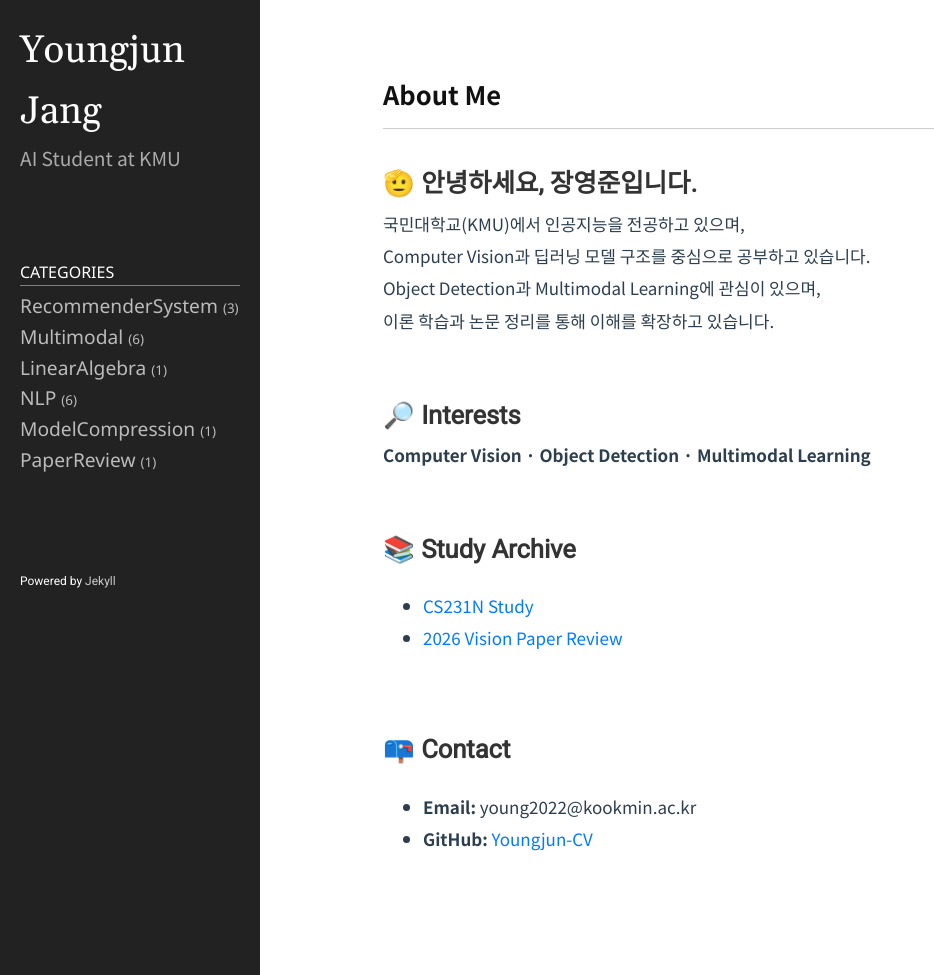
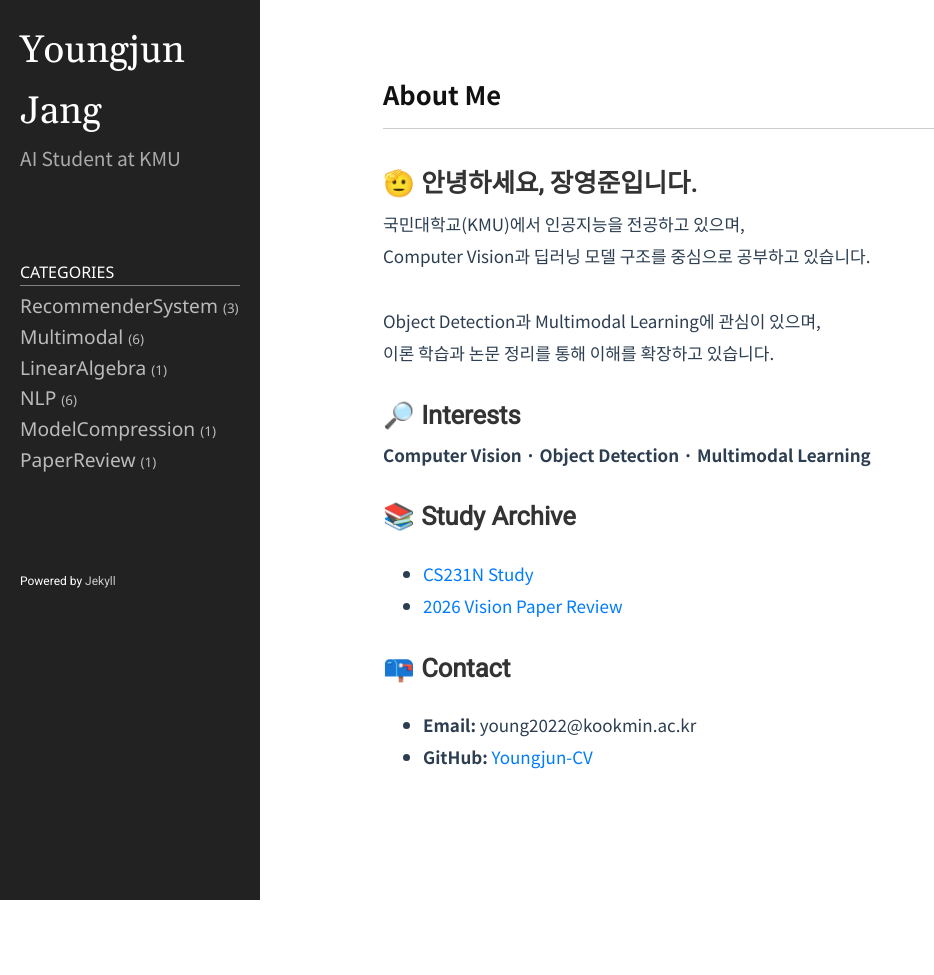
Before and after one commit to Youngjun-CV/Youngjun-CV.github.io, a Jekyll site: the page built from index.md, in a window 1280 px wide. Shown: the whole page, without its empty margins (0-934 px from the left). Built offline with Jekyll 4.4.1, drawn with Linux system fonts in a browser that asks for light colours; after the commit the page ends 900 px from its top, so only the background shows below that.

Commit message:
Update index.md

```diff
--- a/index.md
+++ b/index.md
@@ -9,24 +9,22 @@ redirect_from:
 # 🫡 안녕하세요, 장영준입니다.
 
 국민대학교(KMU)에서 인공지능을 전공하고 있으며,
-Computer Vision과 딥러닝 모델 구조를 중심으로 공부하고 있습니다.<br>
+Computer Vision과 딥러닝 모델 구조를 중심으로 공부하고 있습니다.
+
+<br>
 
 Object Detection과 Multimodal Learning에 관심이 있으며,
 이론 학습과 논문 정리를 통해 이해를 확장하고 있습니다.
 
-<br>
 
 ## 🔎 Interests
 **Computer Vision · Object Detection · Multimodal Learning**
 
-<br>
 
 ## 📚 Study Archive
 - [CS231N Study](https://sepia-bugle-7b8.notion.site/CS231N-336dc5e68e128026bc93f770f1f8496b)
 - [2026 Vision Paper Review](https://sepia-bugle-7b8.notion.site/2026-Vision-ebcdc5e68e1282ff8a5f01867dd41407)
 
-<br>
-
 ## 📪 Contact
 * **Email:** young2022@kookmin.ac.kr
 * **GitHub:** [Youngjun-CV](https://github.com/Youngjun-CV)
```
